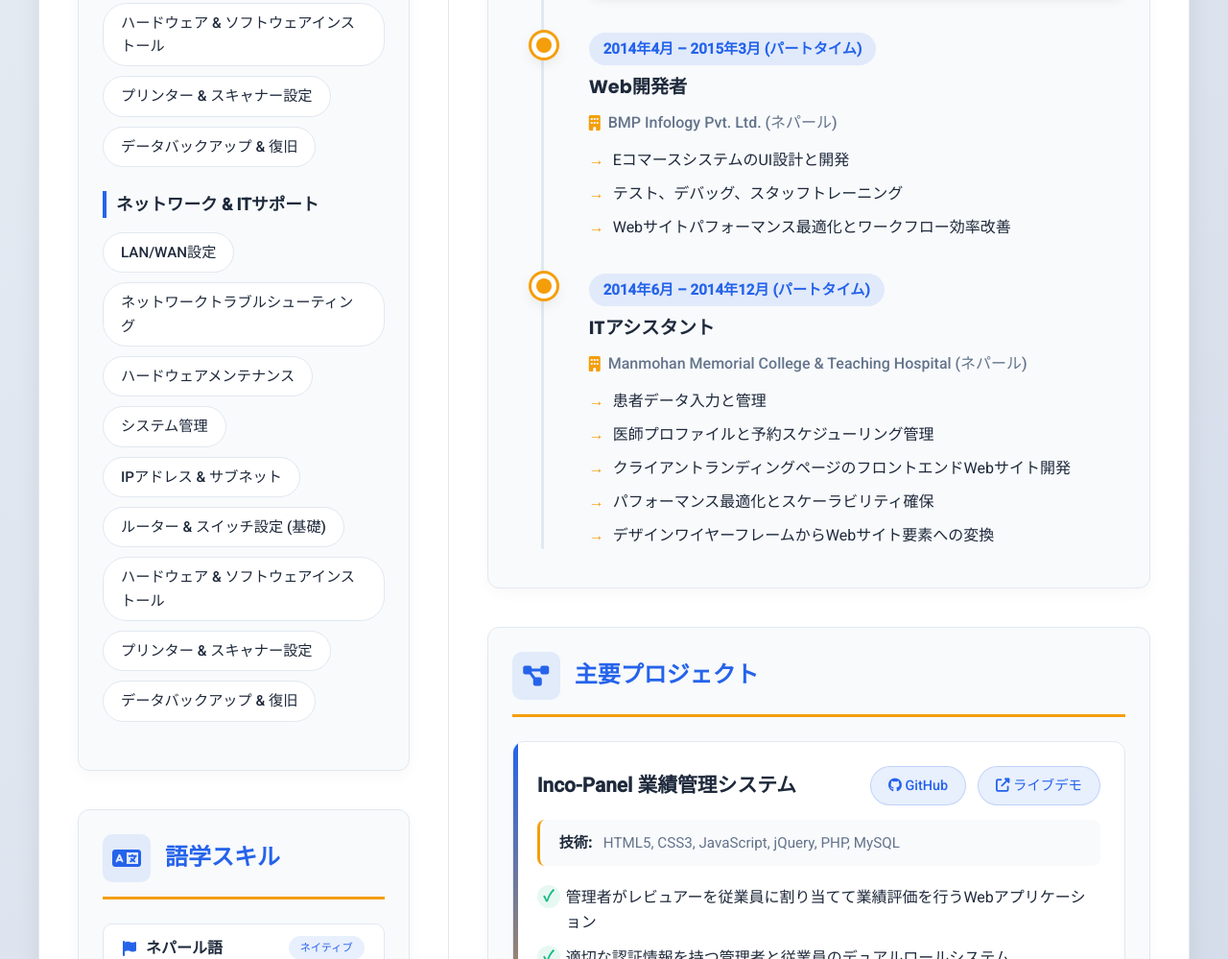
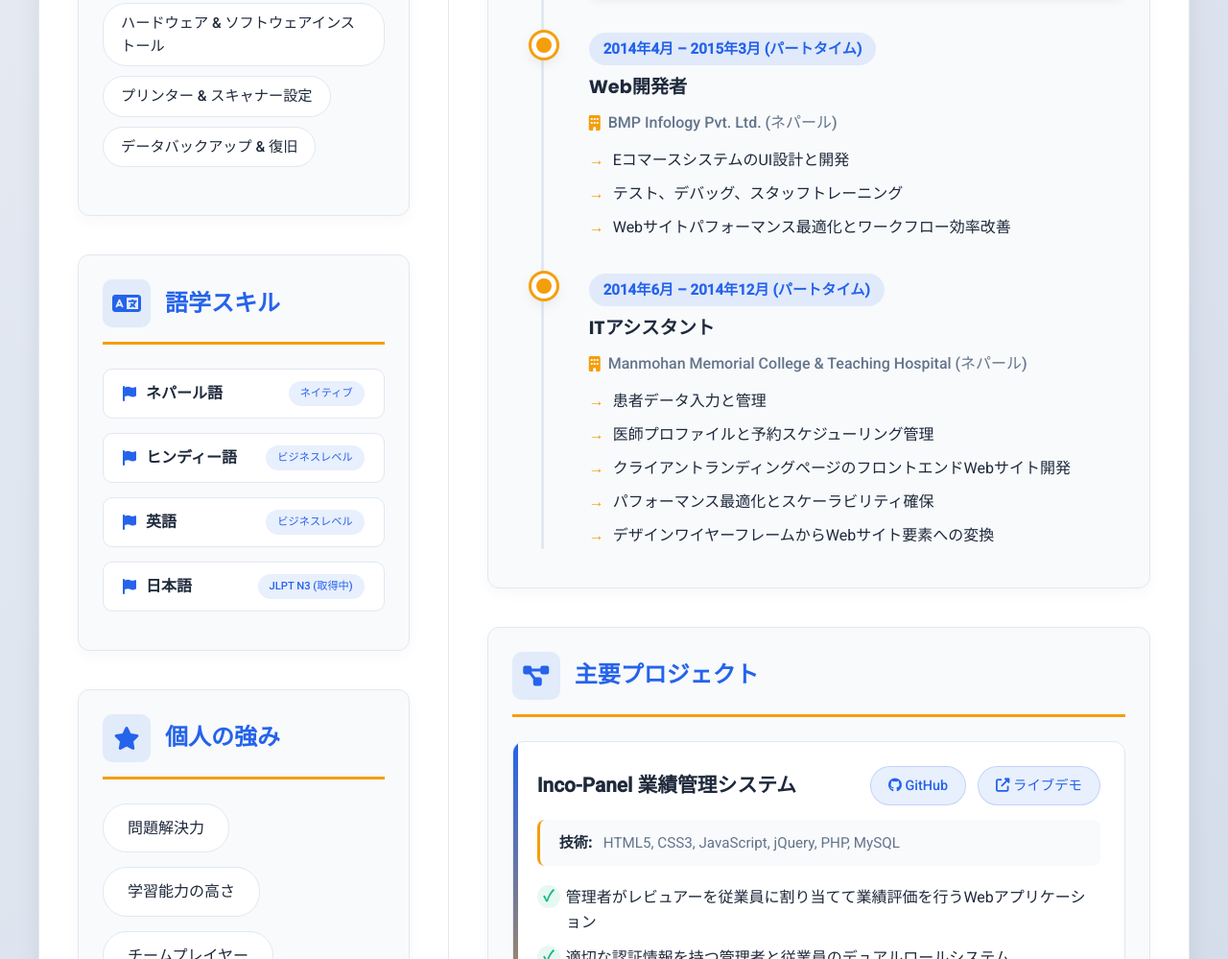
Before and after one commit to jangslams1grg/cv, a plain HTML site: page index.html in a window 1280 px wide. Shown: the part 2489-3488 px from the top of the page at 96% size. Drawn offline with Linux system fonts and the light colour scheme.

Commit message:
Update index.htm

```diff
--- a/index.html
+++ b/index.html
@@ -1084,22 +1084,6 @@ a:hover {
 							<span class="skill-item">データバックアップ & 復旧</span>
 						</div>
 					</div>
-
-				<div class="skills-category">
-					<h3>ネットワーク & ITサポート</h3>
-					<div class="skill-items">
-						<span class="skill-item">LAN/WAN設定</span>
-						<span class="skill-item">ネットワークトラブルシューティング</span>
-						<span class="skill-item">ハードウェアメンテナンス</span>
-						<span class="skill-item">システム管理</span>
-						<span class="skill-item">IPアドレス & サブネット</span>
-						<span class="skill-item">ルーター & スイッチ設定 (基礎)</span>
-						<span class="skill-item">ハードウェア & ソフトウェアインストール</span>
-						<span class="skill-item">プリンター & スキャナー設定</span>
-						<span class="skill-item">データバックアップ & 復旧</span>
-					</div>
-				</div>
-
             </section>
 
             <!-- Language Skills -->
```
